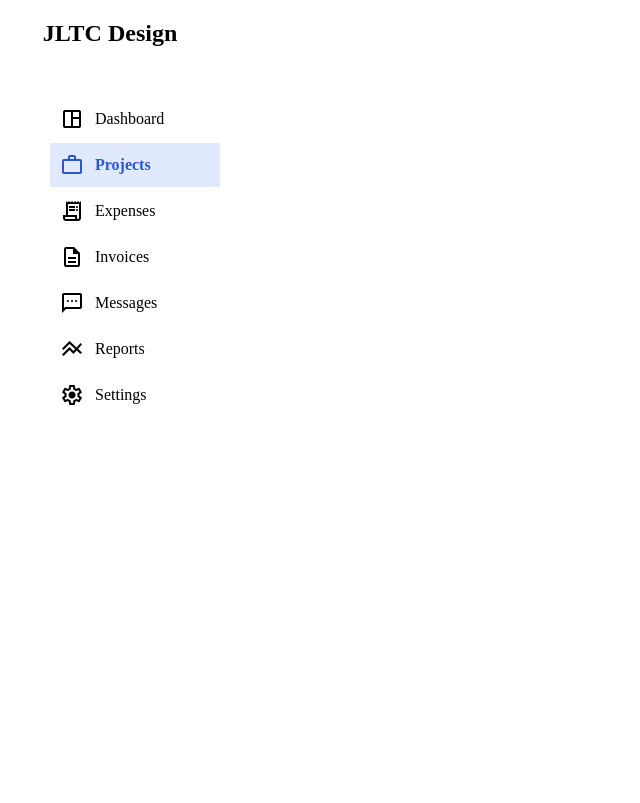
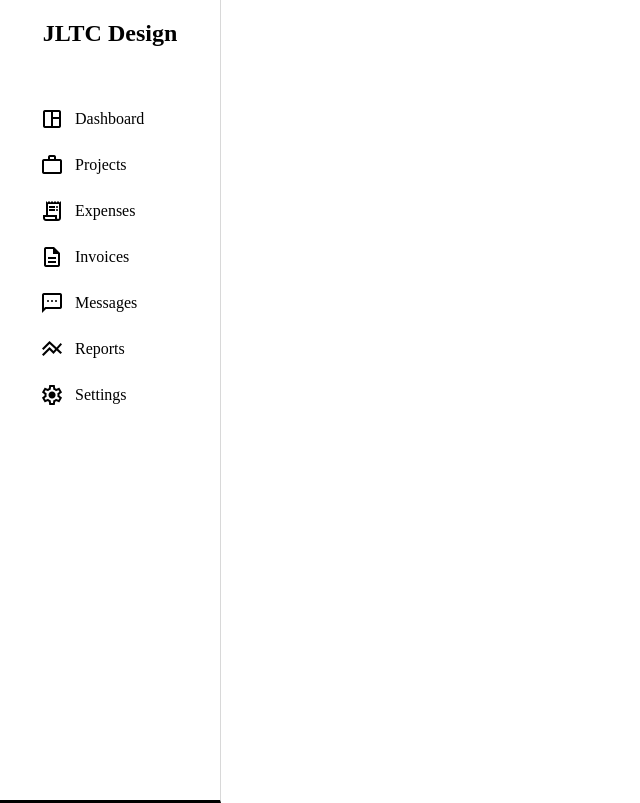
Before and after one commit to liruibin1111/sidebar, a plain HTML site: page index.html in a window 1280 px wide. Shown: the whole page, without its empty margins (0-640 px from the left). Drawn offline with nearby package versions, Linux system fonts and the light colour scheme.

Commit message:
change css

```diff
--- a/index.html
+++ b/index.html
@@ -22,7 +22,7 @@
           </span>
           <span class="list-item-text">Dashboard</span>
         </li>
-        <li class="list-item active">
+        <li class="list-item">
           <span class="list-item-icon material-symbols-outlined">
             work
           </span>
--- a/style.css
+++ b/style.css
@@ -10,6 +10,11 @@
   display: flex;
   align-items: center;
   flex-direction: column;
+  border-right: #d8d8d8;
+  border-style: solid;
+  border-top: 0;
+  border-left: 0;
+  border-right-width: 1px;
 }
 
 .sidebar-top {
@@ -18,7 +23,6 @@
   padding-top: 20px;
   display: flex;
   align-items: center;
-  cursor: pointer;
   padding-bottom: 50px;
 }
 
@@ -28,11 +32,11 @@
 
 .list {
   list-style: none;
+  padding: 0;
 }
 
 .list-item {
   margin-bottom: 2px;
-  margin-left: 10px;
   display: flex;
   align-items: center;
   padding: 10px;
@@ -40,6 +44,7 @@
 
 .list-item-icon {
   width: 35px;
+  padding-left: 30px;
 }
 
 .list-item:hover,
@@ -47,4 +52,5 @@
   background-color: #e0e9ff;
   color: #2a57cb;
   font-weight: bold;
+  cursor: pointer;
 }
```
